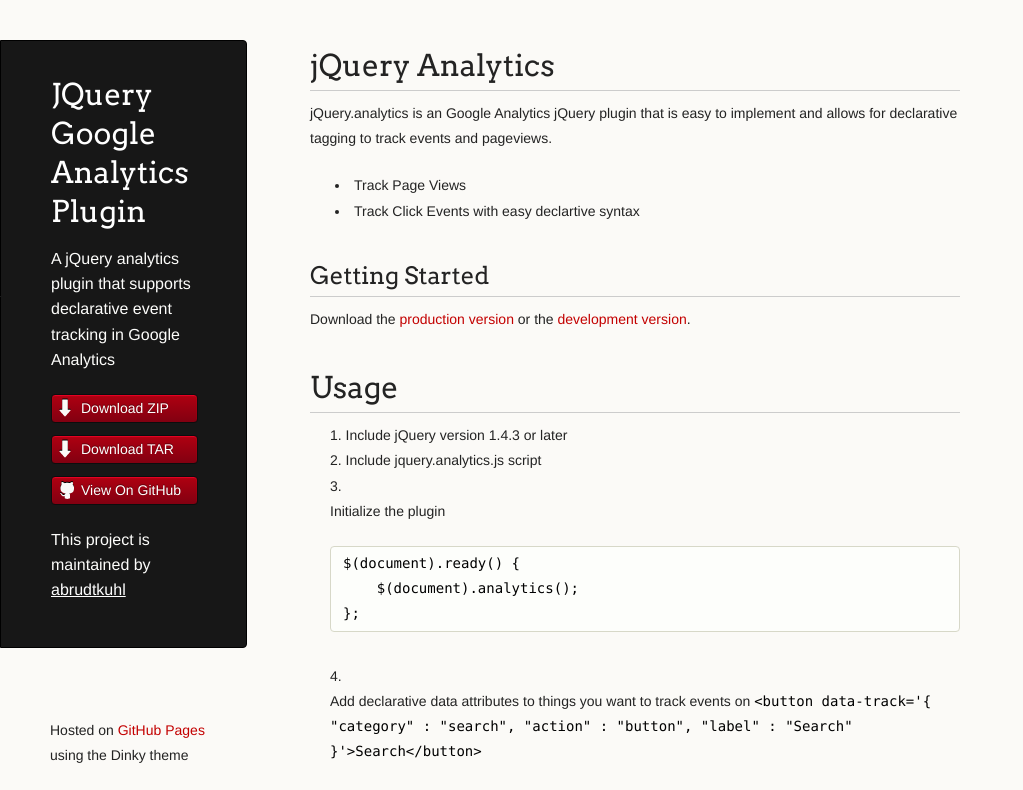
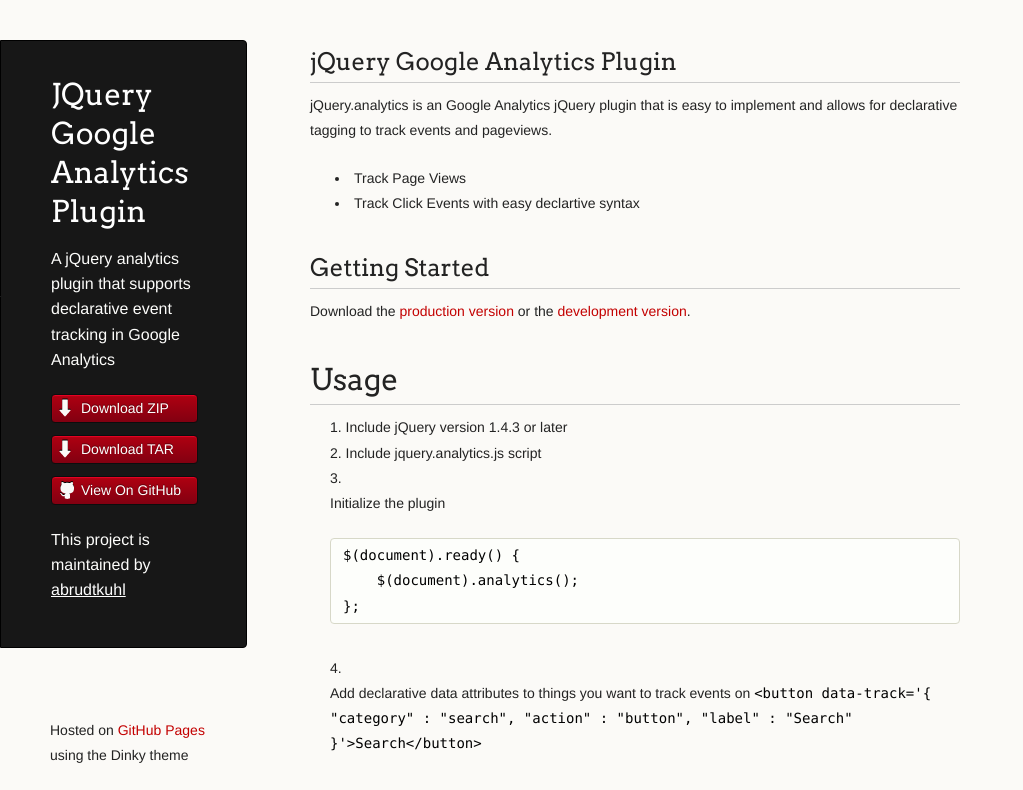
Before and after one commit to abrudtkuhl/jQuery-Google-Analytics, a plain HTML site: page index.html in a window 1280 px wide. Shown: the top 790 px of the page, without its empty margins (0-1023 px from the left). Drawn offline with Linux system fonts and the light colour scheme.

Commit message:
Update index.html

```diff
--- a/index.html
+++ b/index.html
@@ -30,8 +30,8 @@
 
       </header>
       <section>
-        <h1>
-<a name="jquery-analytics" class="anchor" href="#jquery-analytics"><span class="octicon octicon-link"></span></a>jQuery Analytics</h1>
+        <h2>
+<a name="jquery-analytics" class="anchor" href="#jquery-analytics"><span class="octicon octicon-link"></span></a>jQuery Google Analytics Plugin</h2>
 
 <p>jQuery.analytics is an Google Analytics jQuery plugin that is easy to implement and allows for declarative tagging to track events and pageviews.</p>
 
```
